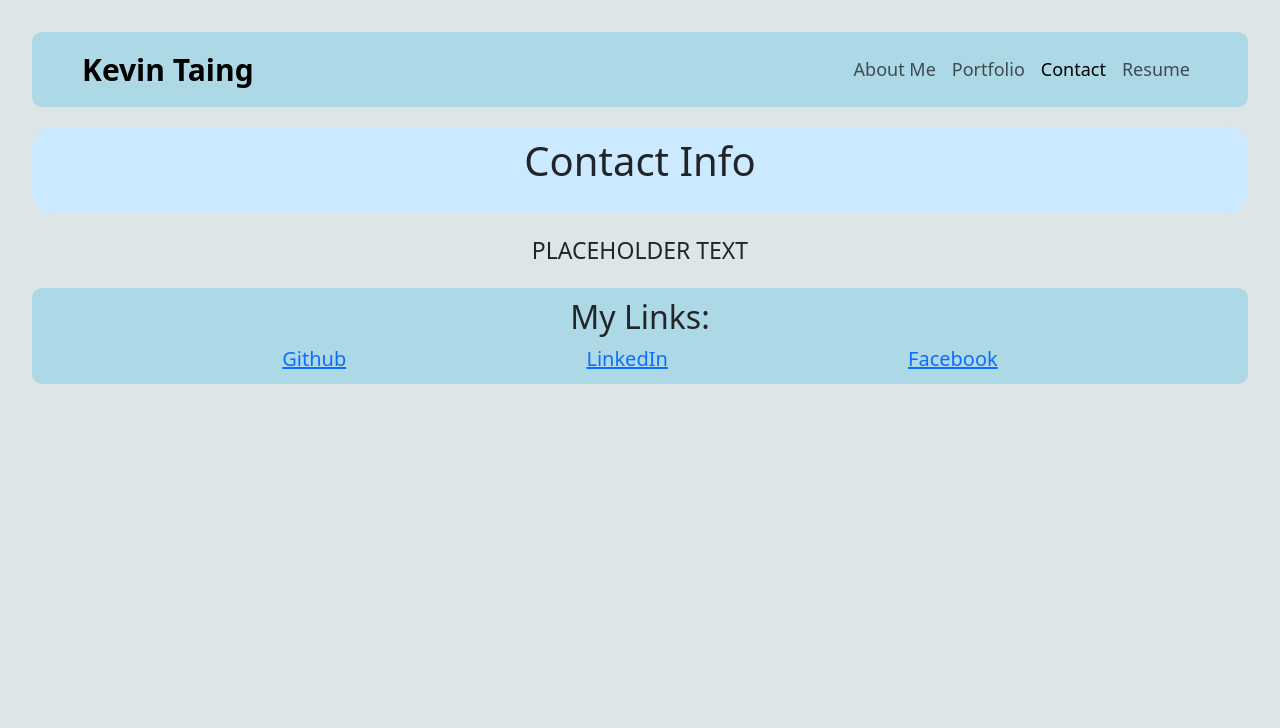
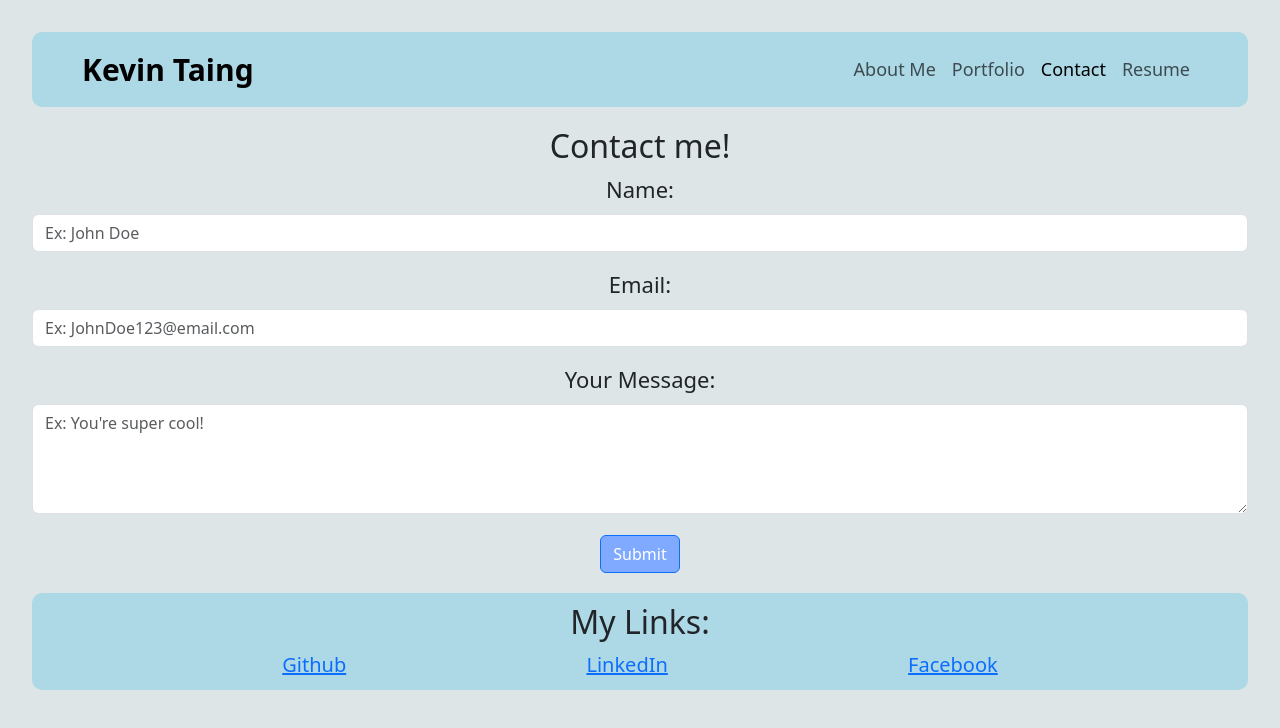
Before and after one commit to Soleiles/react_portfolio, a React (Vite) app: page /contact in a window 1280 px wide. Shown: the top 728 px of the page. Built offline with nearby package versions, Linux system fonts and the light colour scheme.

Commit message:
working contact form

```diff
--- a/src/pages/Contact.jsx
+++ b/src/pages/Contact.jsx
@@ -1,14 +1,140 @@
-import React from 'react';
+import React, { useState } from "react";
+import Button from "react-bootstrap/Button";
+import Form from "react-bootstrap/Form";
+import "../styles/Contact.css";
 
-export default function Contact() {
+
+import { validateEmail } from "../utils/helpers";
+
+function Contact() {
+    const [name, setName] = useState("");
+    const [email, setEmail] = useState("");
+    const [message, setMessage] = useState("");
+
+    const [errorMessage, setErrorMessage] = useState("");
+
+    const handleInputChange = (e) => {
+        setErrorMessage("");
+        const { target } = e;
+        const inputType = target.id;
+        const inputValue = target.value;
+
+        if (inputType === "formBasicText") {
+            setName(inputValue);
+        } else if (inputType === "formBasicEmail") {
+            setEmail(inputValue);
+        } else {
+            setMessage(inputValue);
+        }
+    };
+
+    const handleName = (e) => {
+        e.preventDefault();
+        setErrorMessage("");
+        if (!name) {
+            setErrorMessage("Name required");
+            return;
+        } else {
+            if (!email) {
+                setErrorMessage("Email required");
+                return;
+            } else if (!validateEmail(email)) {
+                setErrorMessage("Email invalid");
+                return;
+            } else if (!message) {
+                setErrorMessage("Message required");
+                return;
+            }
+        }
+    };
+
+    const handleEmail = (e) => {
+        e.preventDefault();
+        setErrorMessage("");
+        if (!email) {
+            setErrorMessage("Email required");
+            return;
+        } else {
+            if (!validateEmail(email)) {
+                setErrorMessage("Email invalid");
+                return;
+            } else {
+                if (!name) {
+                    setErrorMessage("Name required");
+                    return;
+                } else if (!message) {
+                    setErrorMessage("Message required");
+                    return;
+                }
+            }
+        }
+    };
+
+    const handleMessage = (e) => {
+        e.preventDefault();
+        setErrorMessage("");
+        if (!message) {
+            setErrorMessage("Message required");
+            return;
+        } else {
+            if (!name) {
+                setErrorMessage("Name required");
+                return;
+            } else if (!email) {
+                setErrorMessage("Email required");
+                return;
+            } else if (!validateEmail(email)) {
+                setErrorMessage("Email invalid");
+                return;
+            }
+        }
+    };
+
+
     return (
-        <div>
-            <article className="header">
-                <h1 className="title">Contact Info</h1>
-            </article>
-            <article className="text">
-                <p>PLACEHOLDER TEXT</p>
+        <div className="contact">
+            <h2>Contact me!</h2>
+            <article className="contact-form">
+                <Form>
+                    <Form.Group className='mb-3' controlId='formBasicText'>
+                        <Form.Label>Name:</Form.Label>
+                        <Form.Control
+                            type='text'
+                            placeholder='Ex: John Doe'
+                            onChange={handleInputChange}
+                            onBlur={handleName}
+                            value={name}
+                        />
+                    </Form.Group>
+
+                    <Form.Group className='mb-3' controlId='formBasicEmail'>
+                        <Form.Label>Email:</Form.Label>
+                        <Form.Control
+                            type='email'
+                            placeholder='Ex: JohnDoe123@email.com'
+                            onChange={handleInputChange}
+                            onBlur={handleEmail}
+                            value={email}
+                        />
+                    </Form.Group>
+
+                    <Form.Group className='mb-3' controlId='formControlTextarea'>
+                        <Form.Label>Your Message:</Form.Label>
+                        <Form.Control
+                            as='textarea'
+                            placeholder="Ex: You're super cool!"
+                            rows='4'
+                            onChange={handleInputChange}
+                            onBlur={handleMessage}
+                            value={message}
+                        />
+                        <Form.Text className='text-error'>{errorMessage}</Form.Text>
+                    </Form.Group>
+                    <Button variant='primary' type='submit'>Submit</Button>
+                </Form>
             </article>
         </div>
-    );
+    )
 }
+
+export default Contact;
--- a/src/styles/Contact.css
+++ b/src/styles/Contact.css
@@ -1,3 +1,7 @@
-* {
-    border-color: solid black;
+.form-label {
+    font-size: 22px;
 }
+.text-error {
+    font-size: 15px;
+    font-style: italic;
+}
--- /dev/null
+++ b/src/utils/helpers.js
@@ -0,0 +1,5 @@
+export function validateEmail(email) {
+    const re =
+      /^(([^<>()[\]\\.,;:\s@"]+(\.[^<>()[\]\\.,;:\s@"]+)*)|(".+"))@((\[[0-9]{1,3}\.[0-9]{1,3}\.[0-9]{1,3}\.[0-9]{1,3}\])|(([a-zA-Z\-0-9]+\.)+[a-zA-Z]{2,}))$/;
+    return re.test(String(email).toLowerCase());
+  }
```
